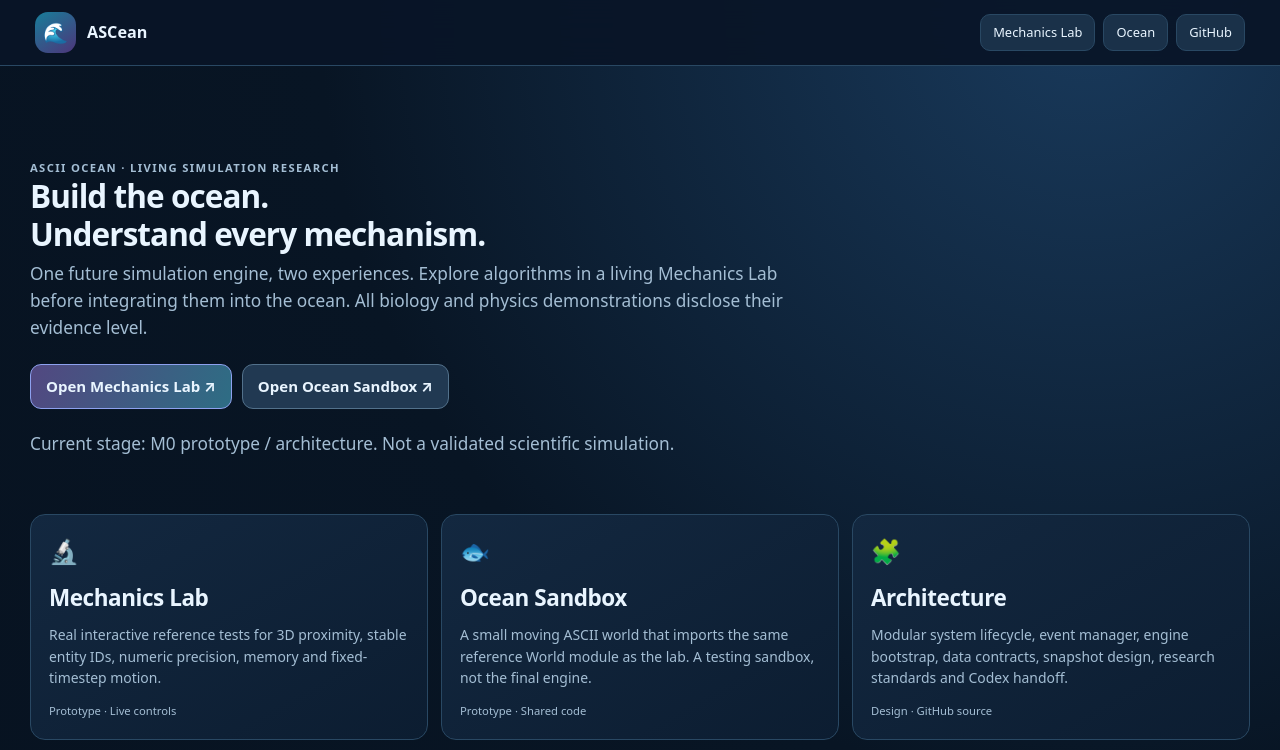
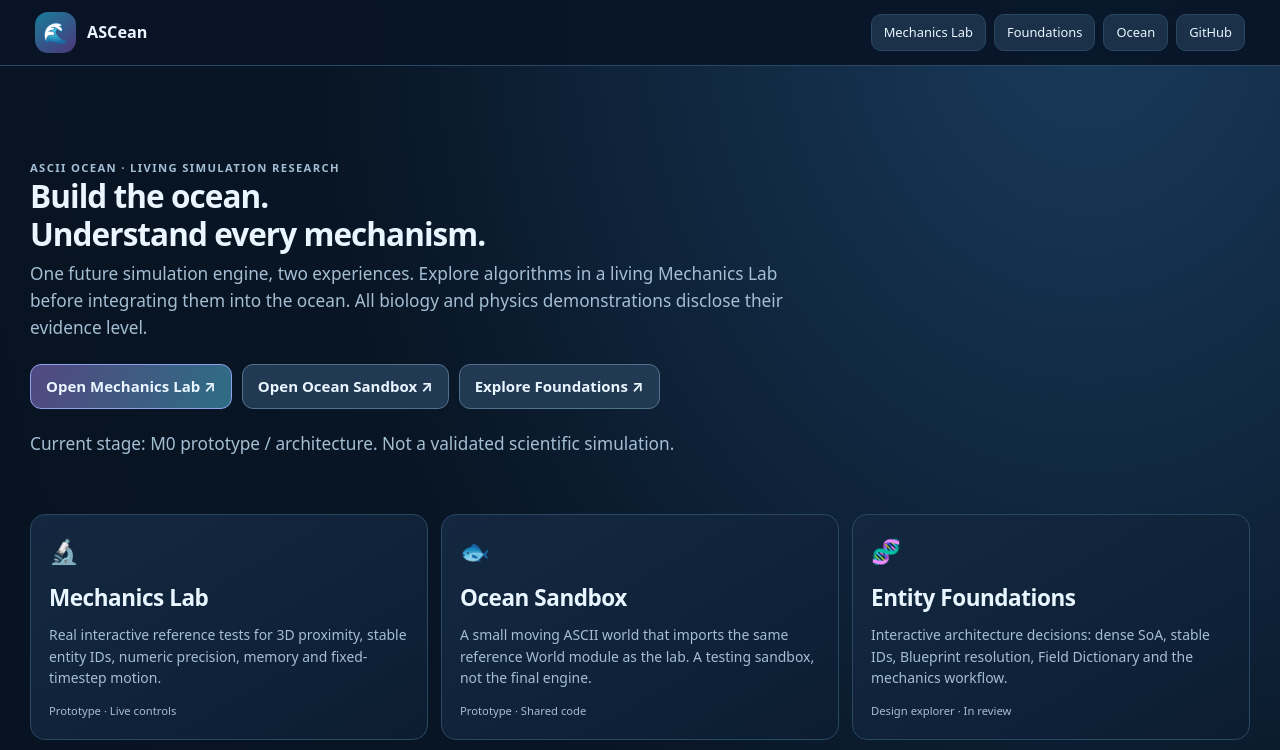
Before and after one commit to DorManDel/ASCean, a plain HTML site: page site/index.html in a window 1280 px wide. Shown: the top 750 px of the page. Drawn offline with Linux system fonts and the light colour scheme.

Commit message:
docs(site): link interactive foundations in site/index.html

```diff
--- a/site/index.html
+++ b/site/index.html
@@ -1,8 +1,9 @@
 <!doctype html><html lang="en"><head><meta charset="utf-8"><meta name="viewport" content="width=device-width,initial-scale=1"><meta name="theme-color" content="#071220"><title>ASCean — Ocean & Mechanics Lab</title><link rel="stylesheet" href="./assets/site.css"></head>
-<body><header class="topbar"><a class="brand" href="./"><span class="mark">🌊</span>ASCean</a><nav class="toplinks" aria-label="Main"><a href="./lab/">Mechanics Lab</a><a href="./ocean/">Ocean</a><a href="https://github.com/DorManDel/ASCean" target="_blank" rel="noopener">GitHub</a></nav></header>
-<main class="container"><section class="hero"><div class="eyebrow">ASCII Ocean · living simulation research</div><h1>Build the ocean.<br>Understand every mechanism.</h1><p>One future simulation engine, two experiences. Explore algorithms in a living Mechanics Lab before integrating them into the ocean. All biology and physics demonstrations disclose their evidence level.</p><div class="actions"><a class="btn primary" href="./lab/">Open Mechanics Lab ↗</a><a class="btn" href="./ocean/">Open Ocean Sandbox ↗</a></div><p class="meta">Current stage: M0 prototype / architecture. Not a validated scientific simulation.</p></section>
+<body><header class="topbar"><a class="brand" href="./"><span class="mark">🌊</span>ASCean</a><nav class="toplinks" aria-label="Main"><a href="./lab/">Mechanics Lab</a><a href="./foundations/">Foundations</a><a href="./ocean/">Ocean</a><a href="https://github.com/DorManDel/ASCean" target="_blank" rel="noopener">GitHub</a></nav></header>
+<main class="container"><section class="hero"><div class="eyebrow">ASCII Ocean · living simulation research</div><h1>Build the ocean.<br>Understand every mechanism.</h1><p>One future simulation engine, two experiences. Explore algorithms in a living Mechanics Lab before integrating them into the ocean. All biology and physics demonstrations disclose their evidence level.</p><div class="actions"><a class="btn primary" href="./lab/">Open Mechanics Lab ↗</a><a class="btn" href="./ocean/">Open Ocean Sandbox ↗</a><a class="btn" href="./foundations/">Explore Foundations ↗</a></div><p class="meta">Current stage: M0 prototype / architecture. Not a validated scientific simulation.</p></section>
 <section class="cards"><a class="panel tile" href="./lab/"><div class="symbol">🔬</div><h2>Mechanics Lab</h2><p>Real interactive reference tests for 3D proximity, stable entity IDs, numeric precision, memory and fixed-timestep motion.</p><span class="meta">Prototype · Live controls</span></a>
 <a class="panel tile" href="./ocean/"><div class="symbol">🐟</div><h2>Ocean Sandbox</h2><p>A small moving ASCII world that imports the same reference World module as the lab. A testing sandbox, not the final engine.</p><span class="meta">Prototype · Shared code</span></a>
+<a class="panel tile" href="./foundations/"><div class="symbol">🧬</div><h2>Entity Foundations</h2><p>Interactive architecture decisions: dense SoA, stable IDs, Blueprint resolution, Field Dictionary and the mechanics workflow.</p><span class="meta">Design explorer · In review</span></a>
 <a class="panel tile" href="https://github.com/DorManDel/ASCean/blob/main/docs/ARCHITECTURE.md" target="_blank" rel="noopener"><div class="symbol">🧩</div><h2>Architecture</h2><p>Modular system lifecycle, event manager, engine bootstrap, data contracts, snapshot design, research standards and Codex handoff.</p><span class="meta">Design · GitHub source</span></a></section>
 <section class="panel"><h2>From experiment to integrated engine</h2><p class="muted">Specify → Interactive reference → Compare → Review → Implement → Test → Approve → Integrate → PCM checkpoint</p><div class="grid-2"><div><h3>Already in scope</h3><ul class="bullets"><li>True X/Y/Z world coordinates (cm).</li><li>ASCII side-view rendering.</li><li>Seeded, deterministic reference updates.</li><li>Source-linked design decisions.</li></ul></div><div><h3>Research roadmap</h3><ul class="bullets"><li>Biological body mass, diet, waste and growth.</li><li>Species genomes, traits and anatomy.</li><li>Water chemistry, depth, light and habitats.</li><li>Behavior, memories and later learning.</li></ul></div></div></section>
 <div class="footer">ASCean is a public experimental project. Scientific data, model assumptions, runtime evidence and design references remain distinct.</div></main></body></html>
```
